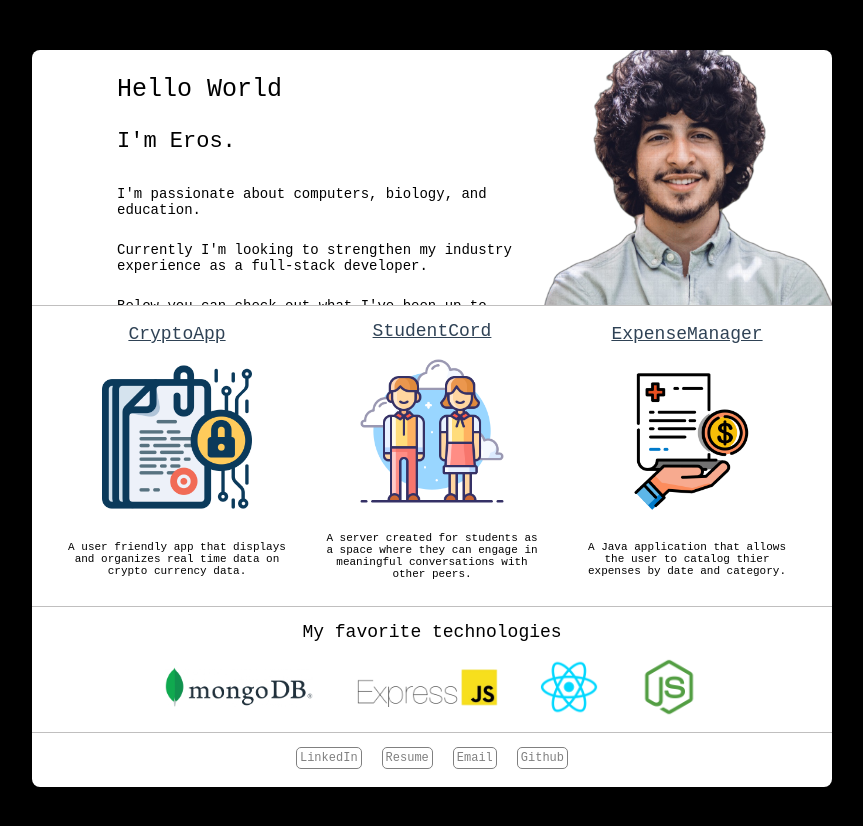
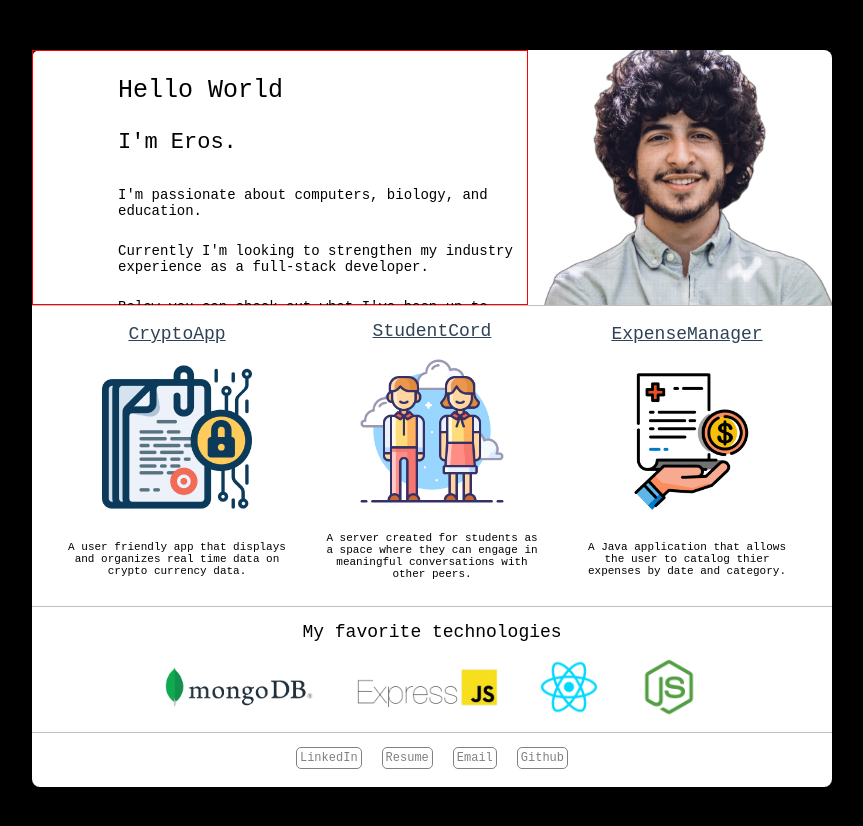
Before and after one commit to elewites/portfolio, a React (Create React App) app: page / in a window 1280 px wide. Shown: the top 826 px of the page, without its empty margins (208-1071 px from the left). Built offline with nearby package versions, Linux system fonts and the light colour scheme.

Commit message:
banner problem

```diff
--- a/src/sections/css/banner.css
+++ b/src/sections/css/banner.css
@@ -1,10 +1,11 @@
 .banner-cointainer {
-  height: 200px;
+  height: 180px;
   width: 400px;
   background-color: white;
 
   display: flex;
   align-items: flex-start;
+  justify-content: center;
   flex-direction: column;
 
   border-radius: 8px 8px 0px 0px;
@@ -12,9 +13,9 @@
 
 .banner-cointainer img {
   position: absolute;
-  height: 200px;
+  height: 180px;
   top: 50px;
-  left: 210px;
+  left: 235px;
   cursor: pointer;
 }
 
@@ -30,12 +31,12 @@ p {
   display: flex;
   flex-direction: column;
   align-items: flex-start;
-  justify-content: center;
   width: 200px;
+  height: 150px;
+  border: 1px solid red;
   padding-left: 5px;
   padding-bottom: 20px;
   margin-left: 10px;
-  margin-bottom: 20px;
   box-sizing: border-box;
 }
 
@@ -45,7 +46,7 @@ p {
 }
 
 .check {
-  font-size: 9.5px;
+  font-size: 7px;
   margin-top: 0px;
 }
 
@@ -86,6 +87,8 @@ p {
     justify-content: stretch;
 
     margin-left: 0px;
+
+    height: auto;
   }
 
   .pointer {
```
